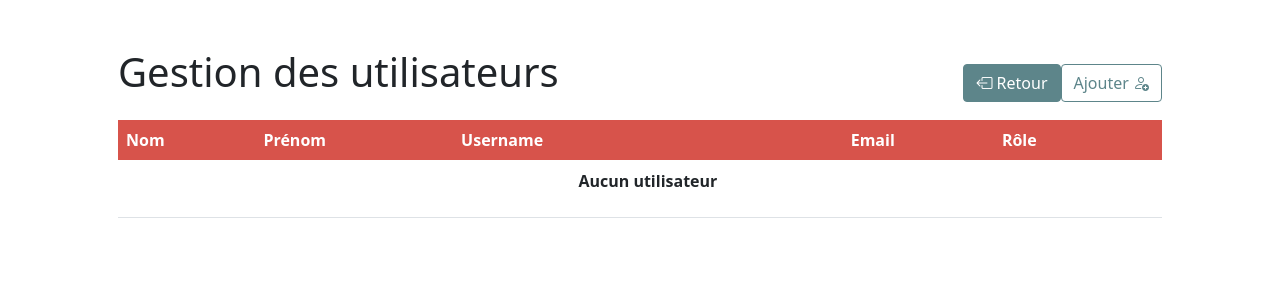
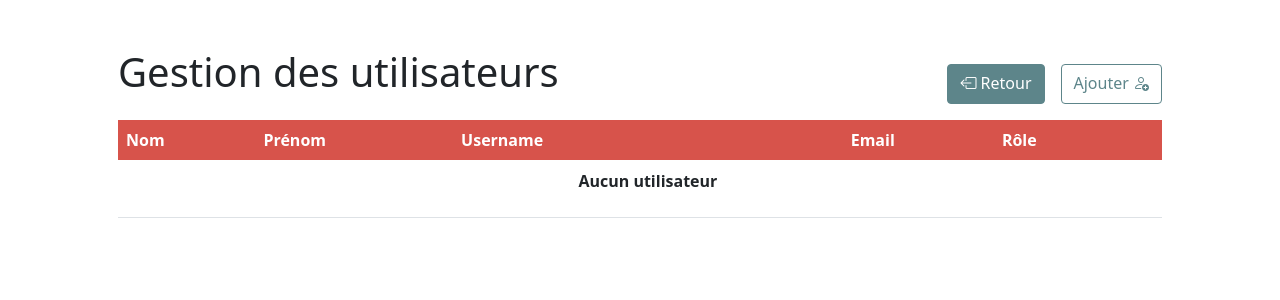
Before and after one commit to Narigane3/Projet-YDAYS-Chi, a Laravel app: page /admin/users in a window 1280 px wide. Shown: the part 43-343 px from the top of the page. Run offline with Laravel 9, Linux system fonts and the light colour scheme; data comes from the database, SQL or seed files in the repository; data that the repository does not hold is empty; style sheets or scripts are compiled from the project's sources; some web fonts are replaced.

Commit message:
Update interface index user

```diff
--- a/resources/views/admin/user/index.blade.php
+++ b/resources/views/admin/user/index.blade.php
@@ -34,17 +34,17 @@
                 <div>
                     <h1>Gestion des utilisateurs</h1>
                 </div>
-                <div class="mt-3">
+                <div class="mt-3 d-flex justify-content-between">
                     <a href="/admin" class="btn btn-primary back_btn">
                         <span><i class="bi bi-box-arrow-left"></i></span>
                         Retour
                     </a>
-                    <a class="btn btn-outline-primary" href="/admin/users/create" id="add_user">Ajouter
+                    <a class="btn btn-outline-primary ms-md-3" href="/admin/users/create" id="add_user">Ajouter
                         <i class="bi bi-person-add"></i>
                     </a>
                 </div>
             </div>
-            <div class="overflow-scroll">
+            <div class="overflow-auto">
                 <table class="table">
                     <thead class="" id="user_table">
                     <tr>
```
